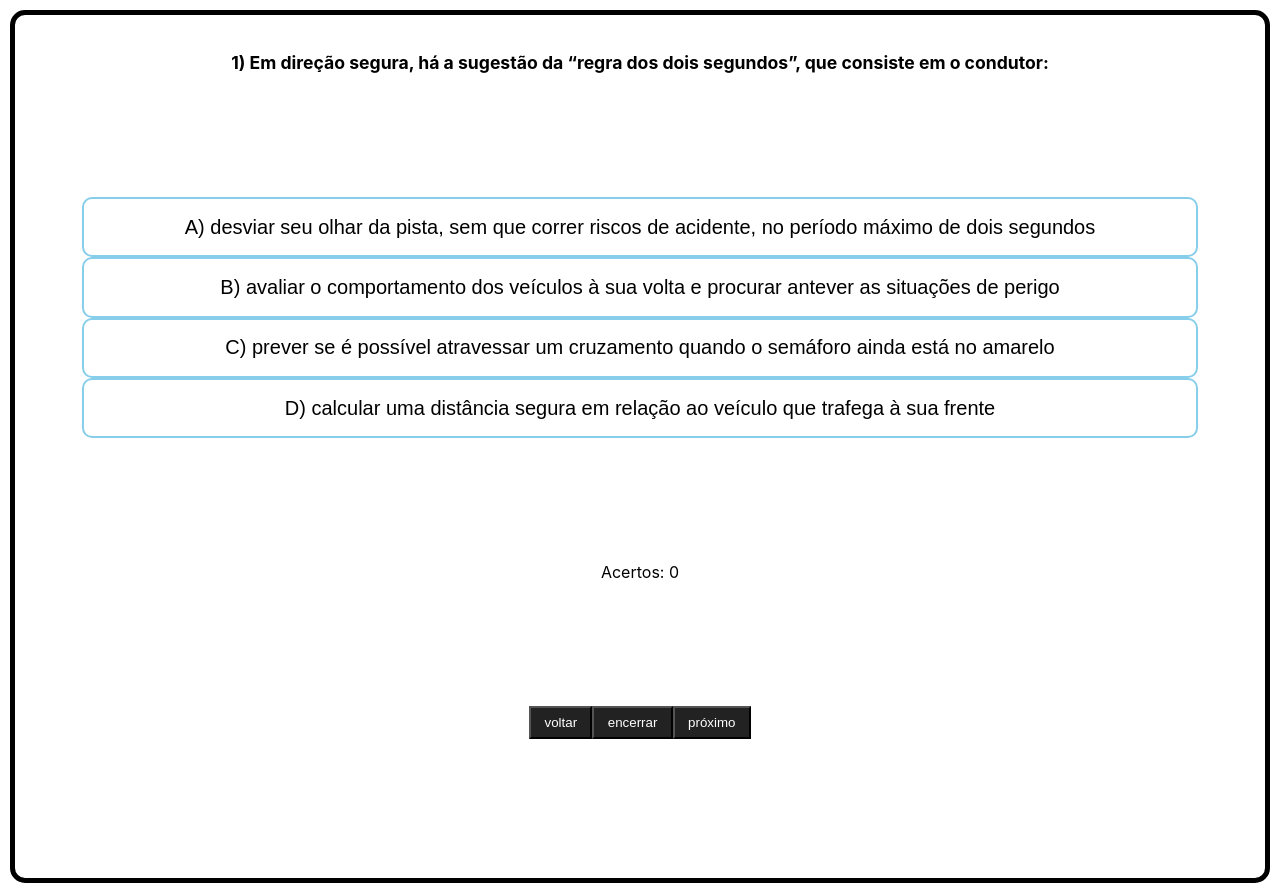
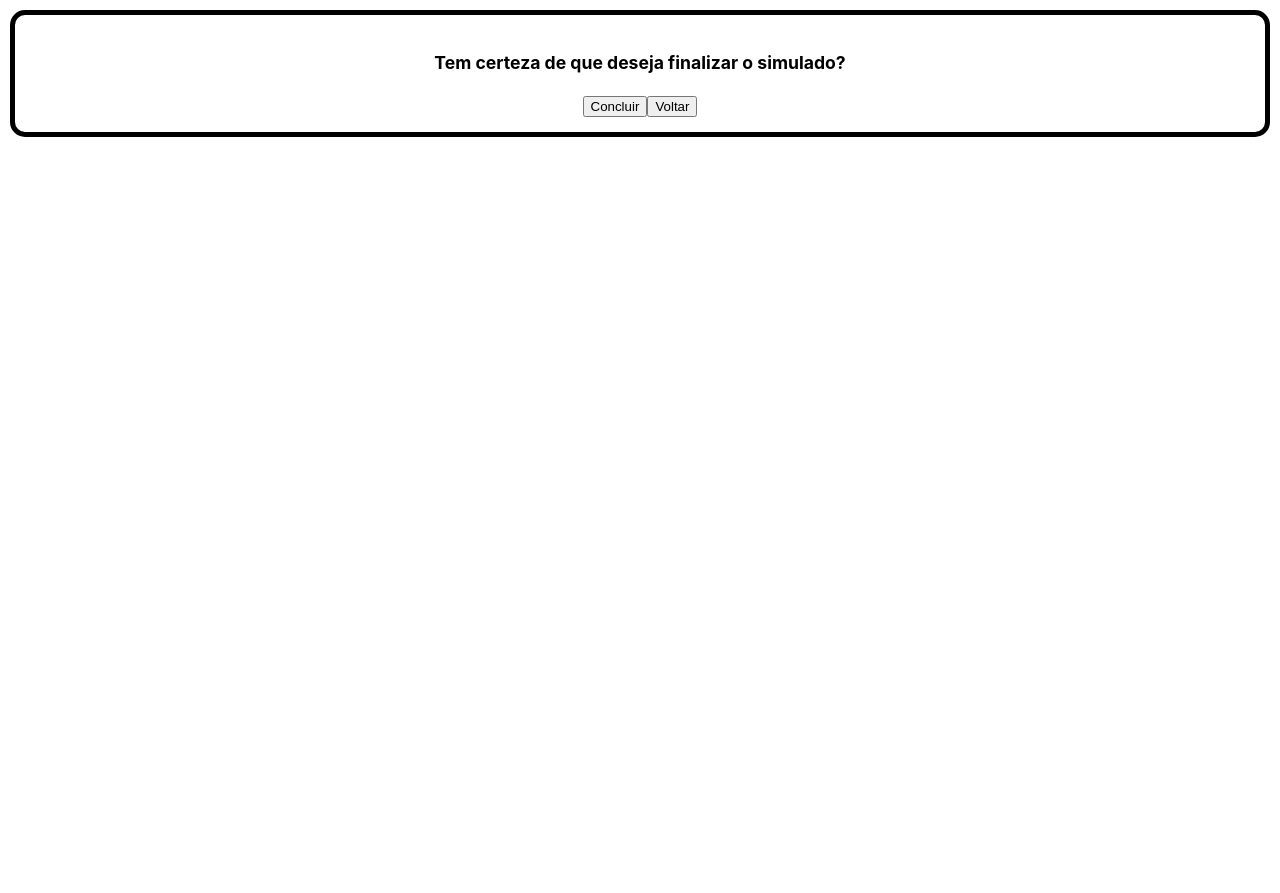
Before and after one commit to edsonmendz/questionario, a React (Create React App) app: page /Perguntas in a window 1280 px wide. Both pictures are taken after a click on the button "encerrar". After the commit the page ends 800 px from the top, so only its background shows below. Built offline with nearby package versions, Linux system fonts and the light colour scheme.

Commit message:
Telas apresentadas com sucesso

```diff
--- a/src/layout/pergunta.jsx
+++ b/src/layout/pergunta.jsx
@@ -1,6 +1,7 @@
 import Resposta from "../layout/resposta";
+import Botao from "./botao";
 import './resposta.css'
-function Pergunta({perguntaAtual, pergunta, resposta, responder, cartaoResposta}) {
+function Pergunta({perguntaAtual, perguntaAnterior, proximaPergunta, finalizar, pergunta, resposta, responder, cartaoResposta}) {
 
 
     return (
@@ -40,6 +41,11 @@ function Pergunta({perguntaAtual, pergunta, resposta, responder, cartaoResposta}
                     perguntaAtual={perguntaAtual}
                     />
                 </ul>
+                <ul>
+                <Botao text='voltar' classe={'btn'} ativar={perguntaAnterior} />
+                <Botao text='encerrar' classe={'btn'} ativar={finalizar} />
+                <Botao text='próximo' classe={'btn'} ativar={proximaPergunta} />
+            </ul>
             </div>
         </div>
     )
--- a/src/paginas/finalizar.jsx
+++ b/src/paginas/finalizar.jsx
@@ -1,18 +1,28 @@
 import Botao from '../layout/botao'
+import { Link } from 'react-router-dom'
 
-function Finalizar(finalizou, conferirRespostas) {
+function Finalizar({Concluir, Conferir, conferirRespostas,finalizar, quantidadeAcertos}) {
+
+    console.log(conferirRespostas)
+
     return (
         <>
-            <div>
+            {!conferirRespostas && (<div>
                 <h4>Tem certeza de que deseja finalizar o simulado?</h4>
-                <Botao text={'Concluir'} />
-                <Botao text={'Voltar'}/>
-            </div>
-            <div>
-                <h3>Você acertou: {finalizou} pergunta{ finalizou != 1 ? 's' : ''}</h3>
-                <Botao text={'Conferir Respostas'} />
-                <Botao text={'Página Inicial'} />
-            </div>
+                <Botao text={'Concluir'} ativar={Concluir} />
+                <Botao text={'Voltar'} ativar={finalizar}/>
+            </div>)
+            }
+
+            {conferirRespostas && (<div>
+                    <h3>Você acertou: {quantidadeAcertos} pergunta{ quantidadeAcertos !== 1 ? 's' : ''}</h3>
+                    <Botao text={'Conferir Respostas'} ativar={Conferir} />
+                    <Link to={'/'}><Botao text={'Página Inicial'} /></Link>
+                </div>)
+
+            }
+
+
 
         </>
     )
--- a/src/paginas/perguntas.jsx
+++ b/src/paginas/perguntas.jsx
@@ -1,7 +1,7 @@
-import Botao from "../layout/botao";
 import { useState, useEffect } from "react";
 import questoes from '../arraydequestoes/questoes';
 import Pergunta from "../layout/pergunta";
+import Finalizar from "./finalizar";
 
 function Perguntas() {
 
@@ -12,6 +12,7 @@ function Perguntas() {
     const [cartaoResposta, setCartaoResposta] = useState([]);
     const [quantidadeAcertos, setQuantidadeAcertos] = useState(0);
     const [finalizou, setFinalizou] = useState(false)
+    const [conferirRespostas, setConferirRespostas] = useState(false)
 
     // Alterar a pergunta atual ----------------------------------------------------------------------
     function proximaPergunta() {
@@ -91,28 +92,52 @@ function Perguntas() {
             }
         }
         setQuantidadeAcertos(contador)
-        setFinalizou(true)
+        if(finalizou === false) {
+            setFinalizou(true)
+        }else if( finalizou === true) {
+            setFinalizou(false)
+        }
+
     }
+
+    //Manipulando conferência ---------------------------------------------------------------------
+
+    function Concluir() {
+        setConferirRespostas(true)
+        console.log(conferirRespostas)
+    }
+
+    function Conferir() {
+        setFinalizou(false)
+    }
+
 
 
     // Front-end-----------------------------------------------------------------------------------
     return (
         <div>
-            {questao && <Pergunta
+            {questao && !finalizou && <Pergunta
+            perguntaAnterior={perguntaAnterior}
+            proximaPergunta={proximaPergunta}
+            finalizar={finalizar}
+            conferirRespostas={conferirRespostas}
             cartaoResposta={cartaoResposta}
             perguntaAtual={perguntaAtual}
             pergunta={questao}
             resposta={ordemRespostas[perguntaAtual]}
             responder={responder}
              />}
-             {
-                finalizou ? `Acertos: ${quantidadeAcertos}` : ""
-             }
-            <ul>
-                <Botao text='voltar' classe={'btn'} ativar={perguntaAnterior} />
-                <Botao text='encerrar' classe={'btn'} ativar={finalizar} />
-                <Botao text='próximo' classe={'btn'} ativar={proximaPergunta} />
-            </ul>
+            { finalizou && <Finalizar
+            conferirRespostas={conferirRespostas}
+             Concluir={Concluir}
+             Conferir={Conferir}
+             quantidadeAcertos={quantidadeAcertos}
+             finalizar={finalizar}
+             finalizou={finalizou}
+            />
+            }
+
+
         </div>
     );
 }
```
